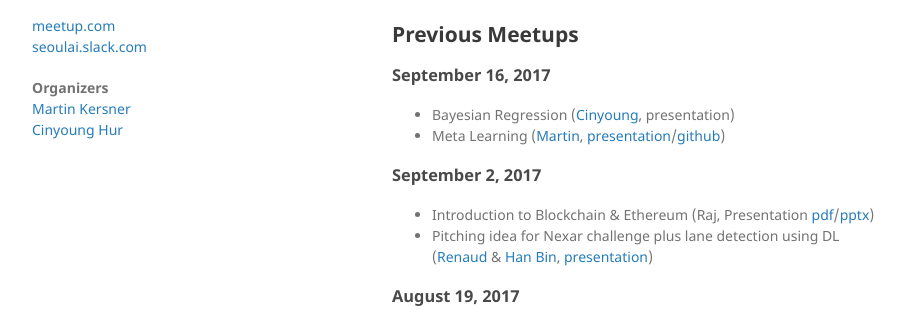
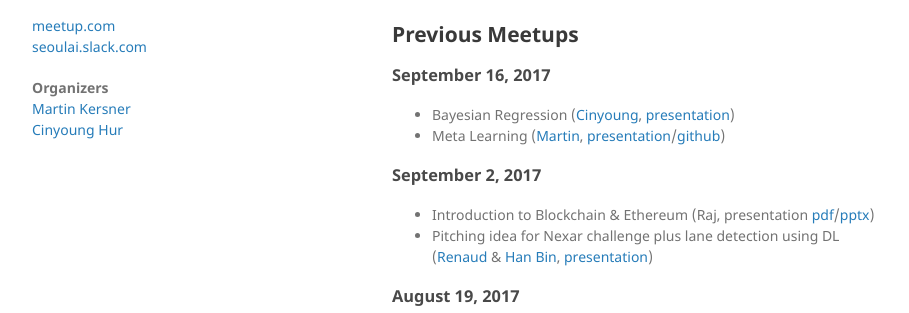
Before and after one commit to martinkersner/seoul-artificial-intelligence-meetup, a Jekyll site: the page built from docs/index.md, in a window 1280 px wide and 900 px high, scrolled down 424 px. Shown: the part 155-468 px from the top of the window, without its empty margins (178-1087 px from the left). Built offline with Jekyll 4.4.1, drawn with Linux system fonts in a browser that asks for light colours; the repository's description, which GitHub fills in, is left out; part of the change alters nothing that is shown.

```diff
--- a/docs/index.md
+++ b/docs/index.md
@@ -41,11 +41,11 @@ TBD
 
 ## Previous Meetups
 ### September 16, 2017
-* Bayesian Regression ([Cinyoung](https://github.com/hurcy), presentation)
+* Bayesian Regression ([Cinyoung](https://github.com/hurcy), [presentation](presentations/BayesianRegressionBitcoin_20170916.pdf))
 * Meta Learning ([Martin](https://github.com/martinkersner), [presentation](presentations/MetaLearning_20170916.pdf)/[github](https://github.com/martinkersner/meta-learning-meetup))
 
 ### September 2, 2017
-* Introduction to Blockchain & Ethereum (Raj, Presentation [pdf](presentations/Introduction_to_Blockchain_&_Ethereum.pdf)/[pptx](presentations/Introduction_to_Blockchain_&_Ethereum.pptx))
+* Introduction to Blockchain & Ethereum (Raj, presentation [pdf](presentations/Introduction_to_Blockchain_&_Ethereum.pdf)/[pptx](presentations/Introduction_to_Blockchain_&_Ethereum.pptx))
 * Pitching idea for Nexar challenge plus lane detection using DL ([Renaud](https://kr.linkedin.com/in/renaudbechade) & [Han Bin](https://www.seoulrobotics.org/our-team-team-korea-robotics), [presentation](presentations/Nexar_deep_learning_challenge_II.pdf))
 
 ### August 19, 2017
```
